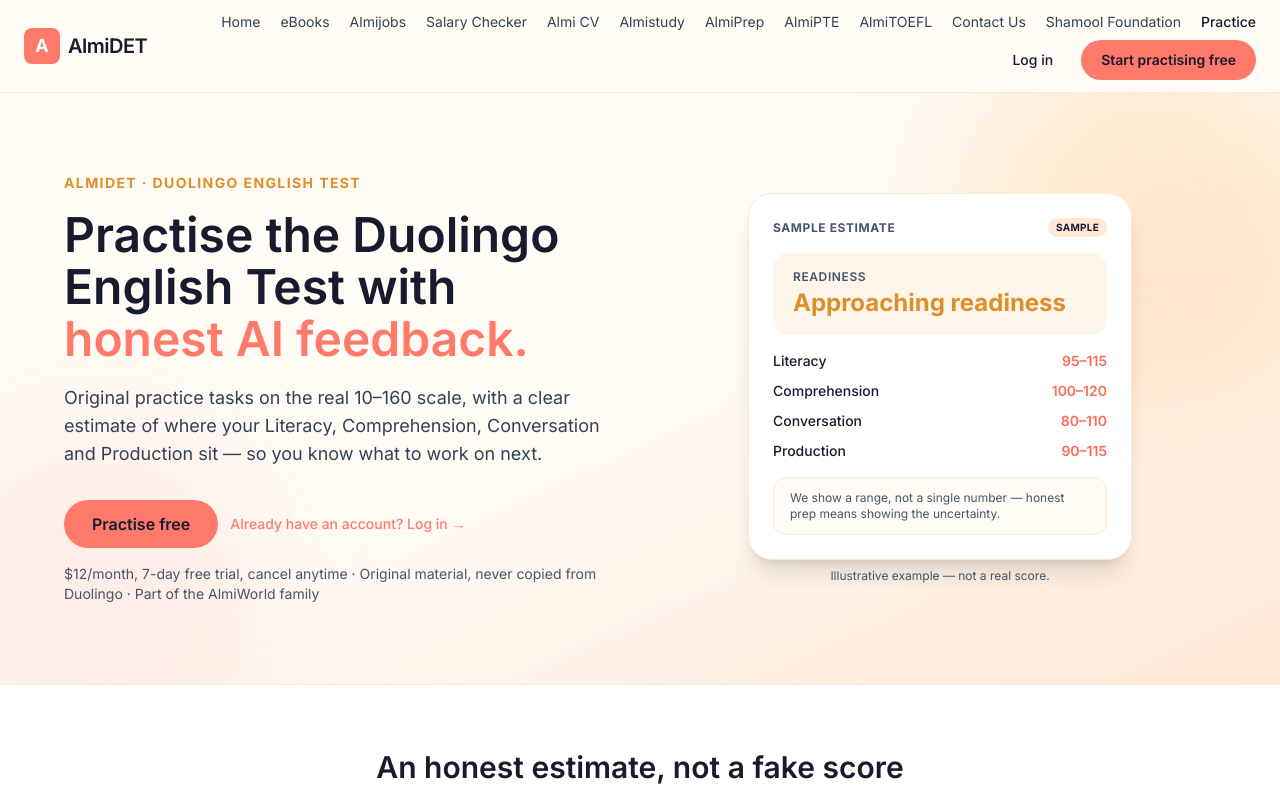
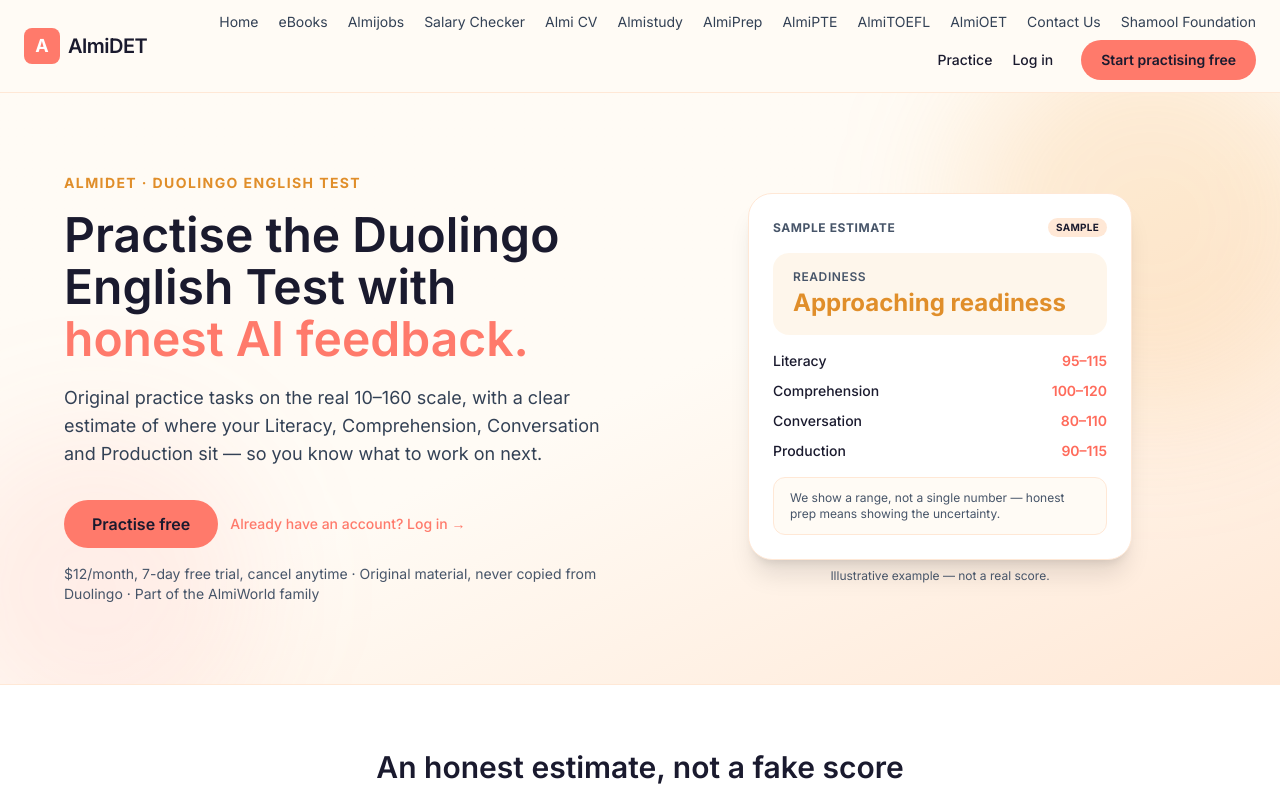
Before and after one commit to smnasiruz016-blip/almi-det, a Next.js app: page / in a window 1280 px wide. Shown: the top 800 px of the page. Built offline with nearby package versions, Linux system fonts and the light colour scheme.

Commit message:
Add AlmiOET to AlmiWorld family nav

```diff
--- a/src/components/GlobalFooter.tsx
+++ b/src/components/GlobalFooter.tsx
@@ -28,6 +28,7 @@
       { label: "AlmiPrep", href: "https://almiprep.almiworld.com/" },
       { label: "AlmiPTE", href: "https://almipte.almiworld.com/" },
       { label: "AlmiTOEFL", href: "https://almitoefl.almiworld.com/" },
+      { label: "AlmiOET", href: "https://almioet.almiworld.com/" },
       { label: "AlmiDET", href: "https://almidet.almiworld.com/" },
     ],
   },
--- a/src/components/GlobalHeader.tsx
+++ b/src/components/GlobalHeader.tsx
@@ -15,6 +15,7 @@
   { label: "AlmiPrep", href: "https://almiprep.almiworld.com/" },
   { label: "AlmiPTE", href: "https://almipte.almiworld.com/" },
   { label: "AlmiTOEFL", href: "https://almitoefl.almiworld.com/" },
+  { label: "AlmiOET", href: "https://almioet.almiworld.com/" },
   { label: "Contact Us", href: "https://almiworld.com/contact-us/" },
   { label: "Shamool Foundation", href: "https://shamoolfoundation.com/" },
 ] as const;
```
